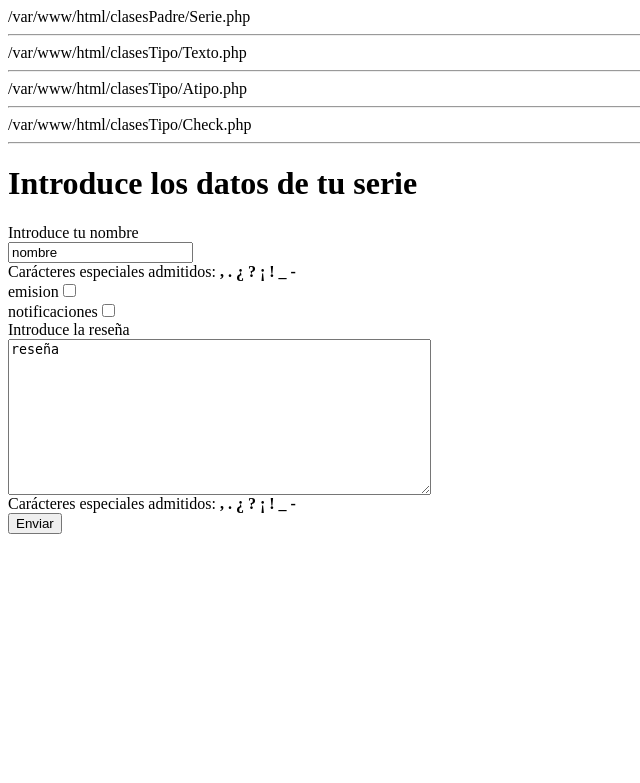
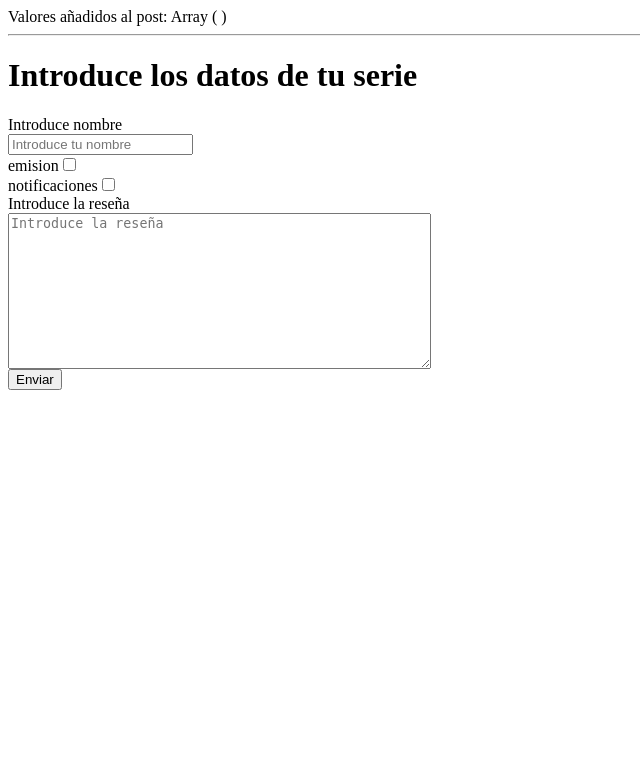
Before and after one commit to fJavierLasso/serieLog, a PHP site: page / in a window 1280 px wide. Shown: the top 783 px of the page, without its empty margins (0-640 px from the left). Run offline with PHP 8.4, Linux system fonts and the light colour scheme.

Commit message:
Terminado index y atipo. Falta Serie->guardar()

```diff
--- /dev/null
+++ b/bbdd.txt
@@ -0,0 +1 @@
+Pepe 1 1 Mierda de peli
--- a/clasesPadre/Serie.php
+++ b/clasesPadre/Serie.php
@@ -13,9 +13,9 @@ class Serie
         $nombre = isset($post['nombre']) ? $post['nombre'] : null;
         $genero = isset($post['genero']) ? $post['genero'] : null;
         $plataforma = isset($post['plataforma']) ? $post['plataforma'] : null;
-        $emision = isset($post['emision']) ? $post['emision'] : null;
+        $emision = isset($post['emision']);
         $diaEstreno = isset($post['diaEstreno']) ? $post['diaEstreno'] : null;
-        $notificaciones = isset($post['notificaciones']) ? $post['notificaciones'] : null;
+        $notificaciones = isset($post['notificaciones']);
         $valoracion = isset($post['valoracion']) ? $post['valoracion'] : null;
         $resena = isset($post['reseña']) ? $post['reseña'] : null;
 
@@ -32,16 +32,14 @@ class Serie
     public function validarGlobal()
     {
         if (!empty($_POST)) { //valida sólo si se ha enviado mínimo un formulario. Si el post está empty, no valida nada.
+            $val = true;
             foreach ($this->valores as $valor) {
-                if (!$valor->validar($valor)) {
+                if (!$valor->validar($valor->getValor())) {
                     $valor->imprimirError();
-                    $this->esValida = false;
-                } else {
-                    $this->guardar(); //si todo está bien, guardamos valores y nos vamos a tablaSeries.php
-                    header("Location: tablaSeries.php");
+                    $val = false;
                 }
             }
-
+            return $val;
         }
     }
 
@@ -54,16 +52,21 @@ class Serie
         echo "<input type='submit' value='Enviar'></form>";
     }
 
-    public function guardar()
+    public function guardar($post)
     {
-        $file = 'bbdd.txt';
-        $content = '';
 
-        foreach ($this->valores as $valor) {
-            $content .= $valor->getValor() . " ";
-        }
-        file_put_contents($file, $content);
-        $content = json_decode(file_get_contents($file), TRUE);
+        echo "voy a guardar:";
+        print_r($post);
+        echo "impreso desde el método Serie->guardar(), que aún no está escrito<hr>";
+        // $file = 'bbdd.txt';
+        // $content = '';
+
+        // foreach ($post as $valor) {
+        //     $content .= $valor->getValor() . " ";
+        //     echo($valor->getValor() . "  " . $content);
+        // }
+        // file_put_contents($file, $content);
+        // $content = json_decode(file_get_contents($file), TRUE);
 
     }
 
--- a/clasesTipo/Check.php
+++ b/clasesTipo/Check.php
@@ -3,16 +3,16 @@ namespace clasesTipo;
 
 class Check extends Atipo {
 
-        protected $valor; //true o false
+        protected $valor = true; //true o false
         protected $name; //para el label
 
-        public function __construct($name, $valor = false) {
+        public function __construct($name, $valor) {
             $this->valor = $valor;
             $this->name = $name;
         }
 
         public function validarEspecifico($valor) {
-            return true;
+            return ($valor == true || $valor == false);
         }
 
         public function pintar() {
@@ -21,6 +21,10 @@ class Check extends Atipo {
             echo "<br>";
         }
 
+        public function getValor() {
+            return $this->valor;
+        }
+
 
 }
 ?>
--- a/clasesTipo/Texto.php
+++ b/clasesTipo/Texto.php
@@ -1,10 +1,12 @@
 <?php
 namespace clasesTipo;
-    class Texto extends Atipo {
 
-        protected $valor;
+class Texto extends Atipo
+{
+
+    protected $valor; //valor es lo que introduce el usuario
     private $longitud;
-        protected $name;
+    protected $name; //name es el nombre que tiene el input, se reflejará en el label
     protected $error; //poner como privi
     //constantes públicas para poder utilizarse fuera
     public const LONG_NOMBRE = 25;
@@ -12,28 +14,41 @@
     public const LIMITE_LONG_TEXTAREA = 80; //limite para input tipo texto, desde estos chars es textarea
 
     //constructor (se valida en serie)
-        public function __construct($valor, $longitud, $name){
+    public function __construct($valor, $longitud, $name)
+    {
         $this->valor = $valor;
         $this->longitud = $longitud;
         $this->name = $name;
     }
 
     //getters y setters
-        public function setName($name){$this->name = $name;}
-        public function getName(){return $this->name;}
+    public function setName($name)
+    {
+        $this->name = $name;
+    }
+    public function getName()
+    {
+        return $this->name;
+    }
+    public function getValor()
+    {
+        return $this->valor;
+    }
 
     //métodos
-        function validarEspecifico($cadena){
+    function validarEspecifico($cadena)
+    {
         // la cadena solamente puede contener letras (minus y mayus), números, espacios en blanco, puntos, comas, interrogaciones, exclamaciones, barras bajas y guiones
         //mínimo 1 carácter, max $this->longitud
         // ^ comienzo del string
         // $ final del string
-            $pattern = "/^[a-zA-Z0-9\s\,\.\¿\?\¡\!\_\-]{1,".$this->longitud."}$/";
+        $pattern = "/^[a-zA-Z0-9\s\,\.\¿\?\¡\!\_\-]{1," . $this->longitud . "}$/";
 
         //si el patrón coincide todo oki, si no, un echo con un error.
         //a la cadena le metemos cleanData para evitar cross-site scripting
-            if (preg_match($pattern, $this->cleanData($cadena))) return true;
-            else{
+        if (preg_match($pattern, $this->cleanData($cadena)))
+            return true;
+        else {
             $this->error = "No se admiten carácteres especiales y el tamaño máximo es de $this->longitud caracteres<br>";
             return false;
         }
@@ -44,15 +59,28 @@
         if ($this->longitud >= self::LIMITE_LONG_TEXTAREA){
             echo "<label for='".$this->name."'>Introduce la ".$this->name."</label>";
             echo "<br>";
-                echo "<textarea id='".$this->name."' name='".$this->name."' placeholder='Introduce la ".$this->name."' rows='10' cols='50'>".$this->name."</textarea>";
+            echo "<textarea id='".$this->name."' name='".$this->name."' placeholder='Introduce la ".$this->name."' rows='10' cols='50'>".$this->valor."</textarea>";
         }else{
-                echo "<label for='".$this->name."'>Introduce tu ".$this->name."</label>";
+            echo "<label for='".$this->name."'>Introduce ".$this->name."</label>";
             echo "<br>";
-                echo "<input type='text' id='".$this->name."' name='".$this->name."' placeholder='Introduce tu ".$this->name."' value='".$this->name."'>";
+            echo "<input type='text' id='".$this->name."' name='".$this->name."' placeholder='Introduce tu ".$this->name."' value='".$this->valor."'>";
         }
         echo "<br>";
-            echo "<label for='".$this->name."'>Carácteres especiales admitidos: <b>, . ¿ ? ¡ ! _ -</b> </label>";
-            echo "<br>";
+    }
+
+
+
+    //limpieza de carácteres especiales HTML para evitar cross-site scripting
+    function cleanData($data)
+    {
+        if (is_string($data)) {
+            $data = trim($data);
+            $data = stripslashes($data);
+            $data = htmlspecialchars($data);
+            return $data;
+        } else {
+            return $data;
+        }
     }
 
 }
--- a/index.php
+++ b/index.php
@@ -6,13 +6,20 @@ spl_autoload_register(function ($class) {
     $classPath = realpath("./");
     $file = str_replace('\\','/', $class);
     $include = "$classPath/${file}.php";
-    echo $include . "<hr>";
     require($include);
 
 });
 
+echo "Valores añadidos al post: ";
+print_r($_POST); //hecho para debugging. Borrar cuando se termine todo.
+echo ("<hr>"); //hecho para debugging. Borrar cuando se termine todo.
+
 $serie = new clasesPadre\Serie($_POST);
-$serie->validarGlobal();
+
+if ($serie->validarGlobal()) {
+    $serie->guardar($_POST); //hacer guardar; que guarde los valores en un archivo de texto.
+    //meter header a tablaSeries cuando esté hecha.
+}
 
 ?>
 
--- a/tablaSeries.php
+++ b/tablaSeries.php
@@ -3,3 +3,8 @@ También tendremos un botón para volver a la página de series.
 
 Si nos sobra tiempo, añadiremos botones para eliminar series de esta lista.
 Y la función de que te avise si hay capítulo de serie el día de la semana.-->
+
+<?php
+print_r($_POST);
+
+?>
```
Also changed, not shown: clasesTipo/Atipo.php (+9 -17 lines). Lines whose indentation alone changed are shown as unchanged.
